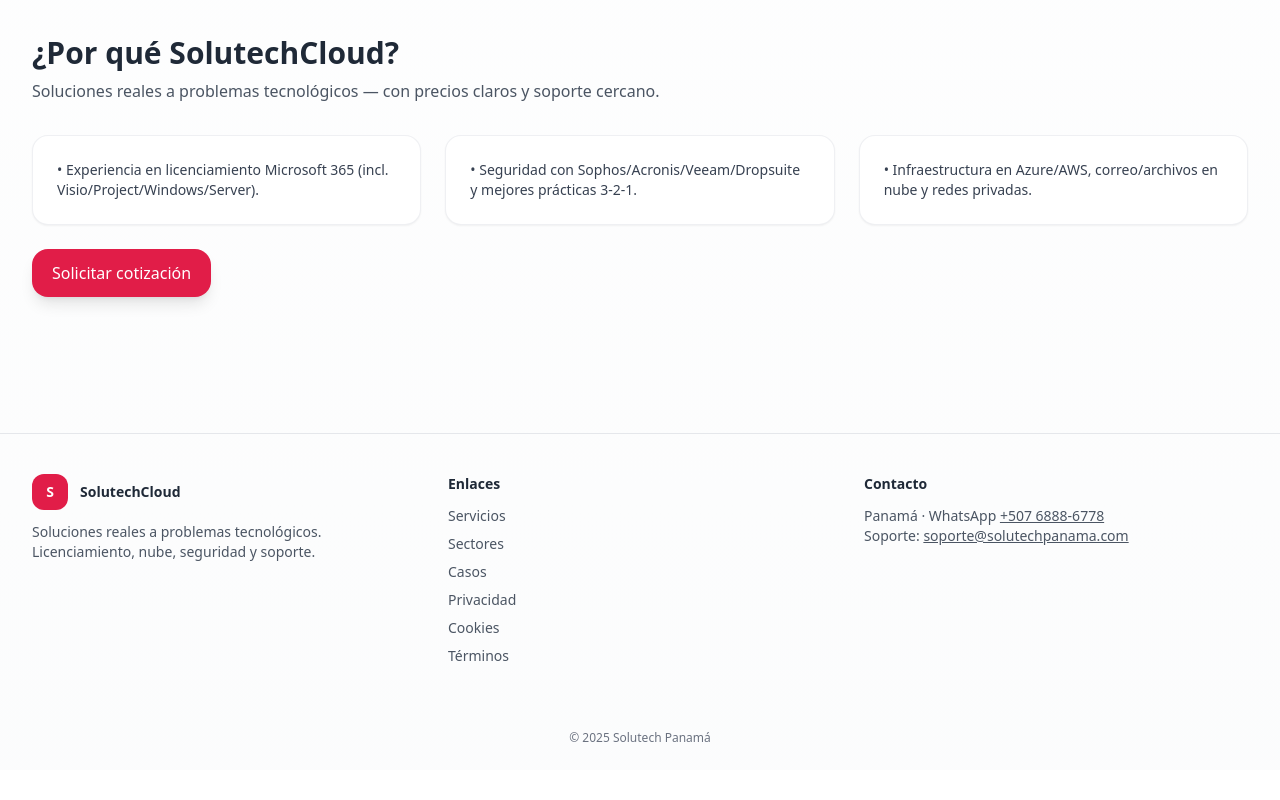
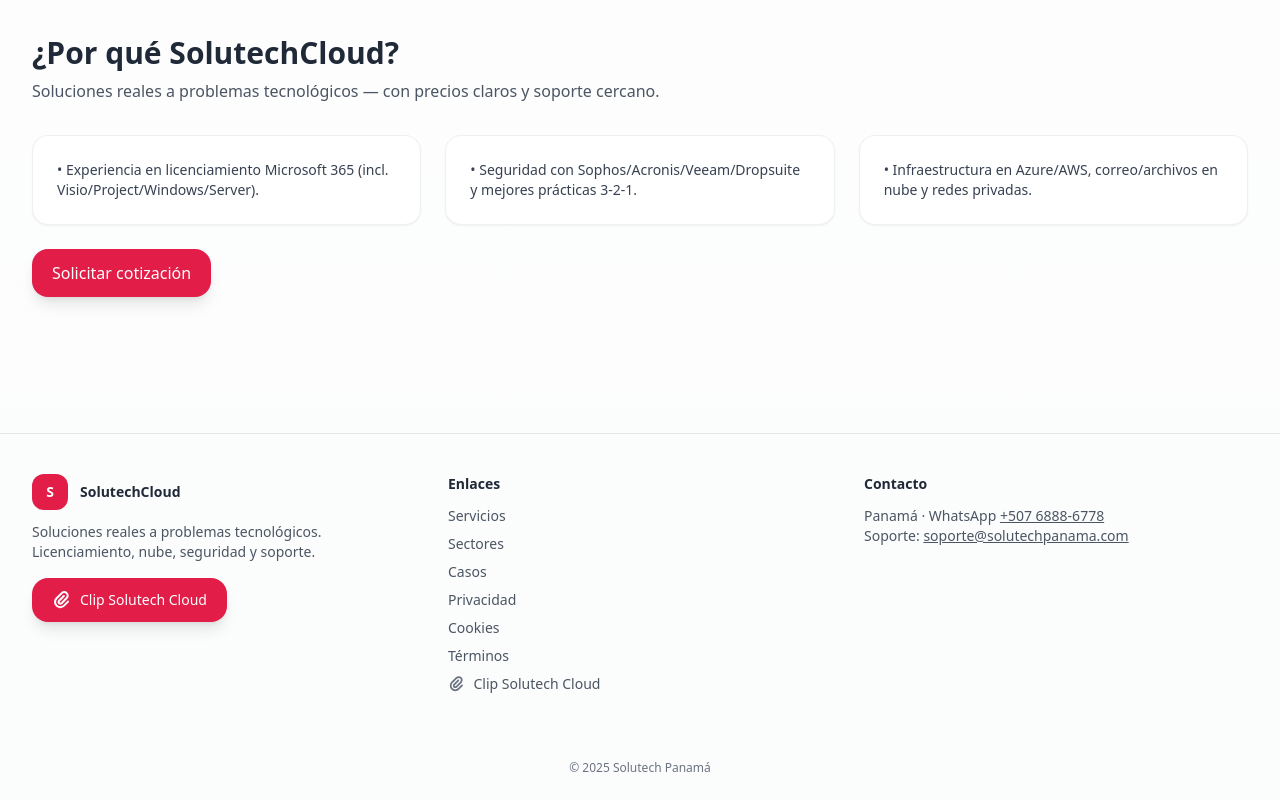
Before and after one commit to vasquezandres/solutechcloud, a Next.js app: page / in a window 1280 px wide. Shown: the part 861-1661 px from the top of the page. Before the commit the page ends 1631 px from the top, so only its background shows below. Built offline with nearby package versions, Linux system fonts and the light colour scheme.

Commit message:
footer v2

```diff
--- a/components/Footer.tsx
+++ b/components/Footer.tsx
@@ -1,16 +1,36 @@
 import Link from "next/link";
-export function Footer(){
+import { FontAwesomeIcon } from "@fortawesome/react-fontawesome";
+import { faPaperclip } from "@fortawesome/free-solid-svg-icons";
+
+export function Footer() {
   return (
     <footer className="mt-24 border-t">
       <div className="container-limit py-10 text-sm grid md:grid-cols-3 gap-8">
+        {/* Columna 1 */}
         <div>
           <div className="flex items-center gap-3">
             <div className="size-9 grid place-items-center rounded-xl bg-brand text-white font-black">S</div>
             <span className="font-semibold">SolutechCloud</span>
           </div>
-          <p className="mt-3 text-gray-600">Soluciones reales a problemas tecnológicos. Licenciamiento, nube, seguridad y soporte.</p>
+          <p className="mt-3 text-gray-600">
+            Soluciones reales a problemas tecnológicos. Licenciamiento, nube, seguridad y soporte.
+          </p>
+
+          {/* BOTÓN CLIP (en la primera columna) */}
+          <div className="flex flex-wrap gap-3 mt-4">
+            <a
+              href="https://clip.solutechcloud.com"
+              target="_blank"
+              rel="noopener noreferrer"
+              className="btn-primary inline-flex items-center gap-2 px-4 py-2 rounded-lg bg-red-600 text-white hover:bg-red-700 transition"
+            >
+              <FontAwesomeIcon icon={faPaperclip} className="text-white text-base" />
+              <span>Clip Solutech Cloud</span>
+            </a>
+          </div>
         </div>
 
+        {/* Columna 2 */}
         <div>
           <h4 className="font-semibold mb-3">Enlaces</h4>
           <ul className="space-y-2 text-gray-600">
@@ -20,17 +40,35 @@
             <li><Link href="/politica-de-privacidad">Privacidad</Link></li>
             <li><Link href="/politica-de-cookies">Cookies</Link></li>
             <li><Link href="/terminos-y-condiciones">Términos</Link></li>
+            {<li>
+              <a href="https://clip.solutechcloud.com" target="_blank" rel="noopener noreferrer" className="inline-flex items-center gap-2">
+                <FontAwesomeIcon icon={faPaperclip} className="text-gray-500" />
+                Clip Solutech Cloud
+              </a>
+            </li>}
           </ul>
         </div>
+
+        {/* Columna 3 */}
         <div>
           <h4 className="font-semibold mb-3">Contacto</h4>
           <p className="text-gray-600">
-            Panamá · WhatsApp <a className="underline" href="https://wa.me/50768886778" target="_blank">+507 6888-6778</a><br/>
-            Soporte: <a className="underline" href="mailto:soporte@solutechpanama.com">soporte@solutechpanama.com</a>
+            Panamá · WhatsApp{" "}
+            <a className="underline" href="https://wa.me/50768886778" target="_blank" rel="noopener noreferrer">
+              +507 6888-6778
+            </a>
+            <br />
+            Soporte:{" "}
+            <a className="underline" href="mailto:soporte@solutechpanama.com">
+              soporte@solutechpanama.com
+            </a>
           </p>
         </div>
       </div>
-      <div className="text-center py-6 text-xs text-gray-500">© {new Date().getFullYear()} Solutech Panamá</div>
+
+      <div className="text-center py-6 text-xs text-gray-500">
+        © {new Date().getFullYear()} Solutech Panamá
+      </div>
     </footer>
   );
 }
```
